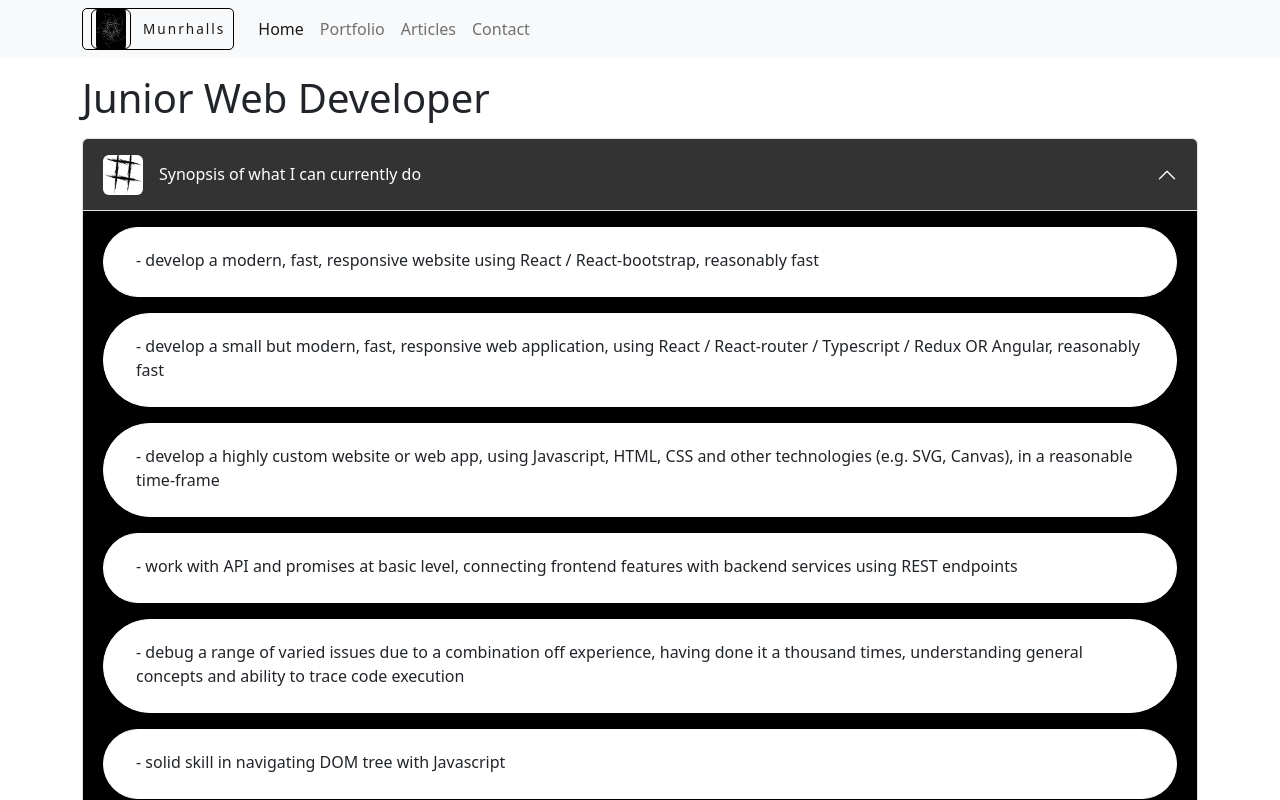
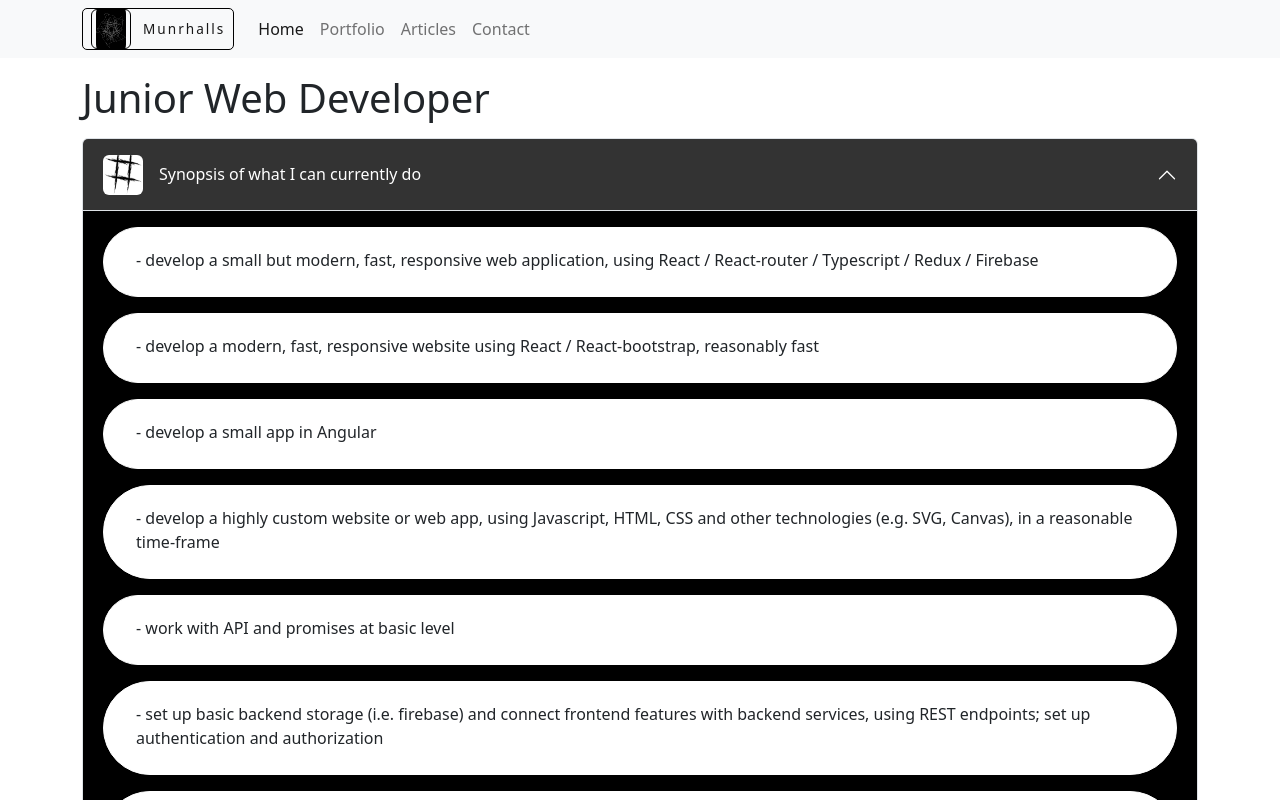
Before and after one commit to munrhalls/portfolio, a React (Vite) app: page / in a window 1280 px wide. Shown: the top 800 px of the page. Built offline with nearby package versions, Linux system fonts and the light colour scheme.

Commit message:
text homepage

```diff
--- a/src/routes/Home.tsx
+++ b/src/routes/Home.tsx
@@ -25,16 +25,20 @@ function Home() {
             <Accordion.Body style={{ background: "#000" }}>
               <CustomParagraphsGroup>
                 <p>
+                  - develop a small but modern, fast, responsive web
+                  application, using React / React-router / Typescript / Redux /
+                  Firebase
+                </p>
+              </CustomParagraphsGroup>
+              <CustomParagraphsGroup>
+                <p>
                   - develop a modern, fast, responsive website using React /
                   React-bootstrap, reasonably fast
                 </p>
               </CustomParagraphsGroup>
+
               <CustomParagraphsGroup>
-                <p>
-                  - develop a small but modern, fast, responsive web
-                  application, using React / React-router / Typescript / Redux
-                  OR Angular, reasonably fast
-                </p>
+                <p>- develop a small app in Angular</p>
               </CustomParagraphsGroup>
               <CustomParagraphsGroup>
                 <p>
@@ -44,16 +48,21 @@ function Home() {
                 </p>
               </CustomParagraphsGroup>
               <CustomParagraphsGroup>
+                <p>- work with API and promises at basic level</p>
+              </CustomParagraphsGroup>
+              <CustomParagraphsGroup>
                 <p>
-                  - work with API and promises at basic level, connecting
-                  frontend features with backend services using REST endpoints
+                  - set up basic backend storage (i.e. firebase) and connect
+                  frontend features with backend services, using REST endpoints;
+                  set up authentication and authorization
                 </p>
               </CustomParagraphsGroup>
               <CustomParagraphsGroup>
                 <p>
-                  - debug a range of varied issues due to a combination off
+                  - debug a range of varied issues due to a combination of
                   experience, having done it a thousand times, understanding
-                  general concepts and ability to trace code execution
+                  general concepts and ability to trace and understand code
+                  execution
                 </p>
               </CustomParagraphsGroup>
               <CustomParagraphsGroup>
@@ -68,7 +77,6 @@ function Home() {
                 </p>
               </CustomParagraphsGroup>
               <CustomParagraphsGroup>
-                {" "}
                 <p>
                   - basic comprehension & skill with data structures: Array,
                   Linked list, Stack, Set, Binary Search Tree
@@ -85,13 +93,10 @@ function Home() {
                 <p>
                   - multidimensional, abstract, spatial reasoning and constructs
                 </p>
+                <p>- finding novel, unlikely angles of approaching a subject</p>
                 <p>
-                  - finding completely novel, utterly unlikely angles of
-                  approaching a subject
-                </p>
-                <p>
-                  - noticing connections and parallels between seemingly
-                  impossibly unrelated items
+                  - noticing connections and parallels between seemingly utterly
+                  unrelated items
                 </p>
                 <p>
                   - high levels of curiosity, fascination about worlds of code
@@ -102,8 +107,8 @@ function Home() {
                   relationships between things
                 </p>
                 <p>
-                  - using analogies, metaphors, summaries quite well, being a
-                  decently articulate communicator
+                  - using analogies, metaphors, simplifications, summaries quite
+                  well, being a decently articulate communicator
                 </p>
                 <p>
                   - general, practical self-education that spans titles such as
@@ -121,8 +126,13 @@ function Home() {
               <CustomParagraphsGroup>
                 <h3>Areas of weakness:</h3>
                 <p>
-                  - extremely vulnerable to becoming highly unrealistic,
+                  - vulnerable to becoming highly unrealistic,
                   overly-aspirational and not realizing it until really late
+                </p>
+                <p>
+                  - vulnerable to becoming naive about time - getting lost in
+                  just doing the motions and naively believing I'll make in time
+                  somehow
                 </p>
                 <p>
                   - easily stuck, takes me quite a lot of self-awareness, method
@@ -141,6 +151,11 @@ function Home() {
                   whatever else of whatever it is that I'm working on, it's an
                   absurdly notorious hassle for me
                 </p>
+                <p>
+                  - time estimates, even if I use task-complexity scale (e.g.
+                  Fibonacci) to denote how hard it is for me, it's still prone
+                  to wild inaccuracies
+                </p>
               </CustomParagraphsGroup>
             </Accordion.Body>
           </Accordion.Item>
@@ -150,12 +165,24 @@ function Home() {
             <Accordion.Body style={{ background: "#000" }}>
               <CustomParagraphsGroup>
                 <p>
-                  - Using pomodoro technique for quality of focus but just as
-                  importantly, for keep it real in terms of alotted time
+                  - using pomodoro technique, for quality of focus but just as
+                  importantly, for keeping it real in terms of alotted time
                 </p>
                 <p>
-                  - Integrating time assessment with what-to-do into a coherent
-                  next step as realistically as I can
+                  - always starting my choice-making from the "how much time do
+                  I have?" question and integrating time-estimate with
+                  what-to-do choices
+                </p>
+                <p>
+                  - using task definitions that help me work around my
+                  weaknesses, e.g. if I do feature X, I'll define it as "feature
+                  X is ok enough" and ASAP that, first;
+                  <br />
+                  only if I have time and it's worth it afterwards, will I
+                  proceed to improve it any further (from self-knowledge, I know
+                  if I define it as "feature X's excellent", I'll just be
+                  perfecting some small tiny icky bit for an absurd amount of
+                  time)
                 </p>
               </CustomParagraphsGroup>
               <CustomParagraphsGroup>
@@ -170,8 +197,8 @@ function Home() {
                   </li>
                   <li>
                     Map it out rapidly, in a simple, no nonsense way. Time
-                    threats. Opportunities. Preventive measures, onset
-                    adaptions, important points.
+                    threats. Opportunities. Preventive measures, contingencies,
+                    if-adaptions, important points.
                   </li>
                   <li>Wing it, just go.</li>
                   <li>
@@ -187,14 +214,16 @@ function Home() {
                     that, in a lasting way
                   </li>
                 </ol>
+              </CustomParagraphsGroup>
+              <CustomParagraphsGroup>
                 <p>
-                  - Practicing a very dynamic, agressive mindset about driving
-                  real, required tasks to conclusion fast
+                  - practicing dynamic, agressive mindset about driving real,
+                  required tasks to conclusion fast
                 </p>
               </CustomParagraphsGroup>
               <CustomParagraphsGroup>
                 <p>
-                  - The one thing I keep doing no matter what, regardless of how
+                  - the one thing I keep doing no matter what, regardless of how
                   any project goes or doesn't go, irrespective of any set of
                   failures or successes, is developing software and enjoying the
                   process of learning in doing so
```
